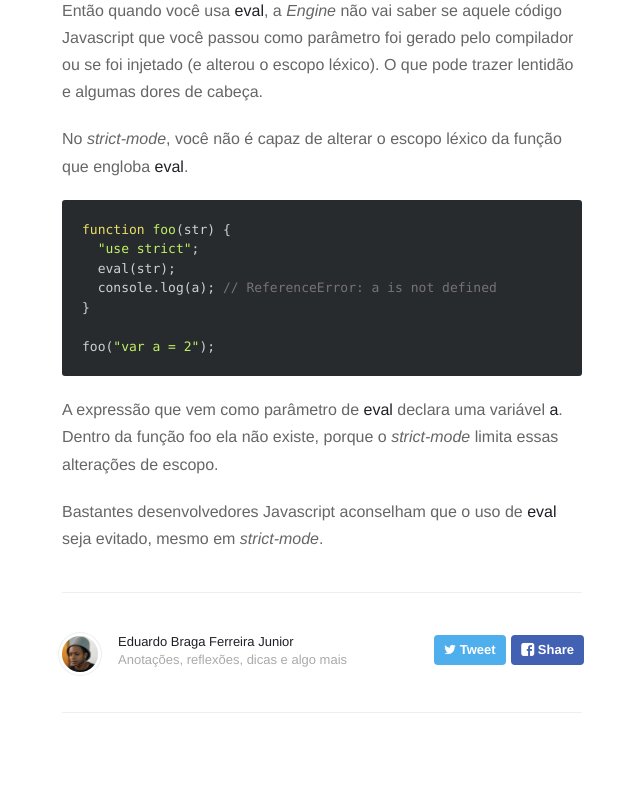
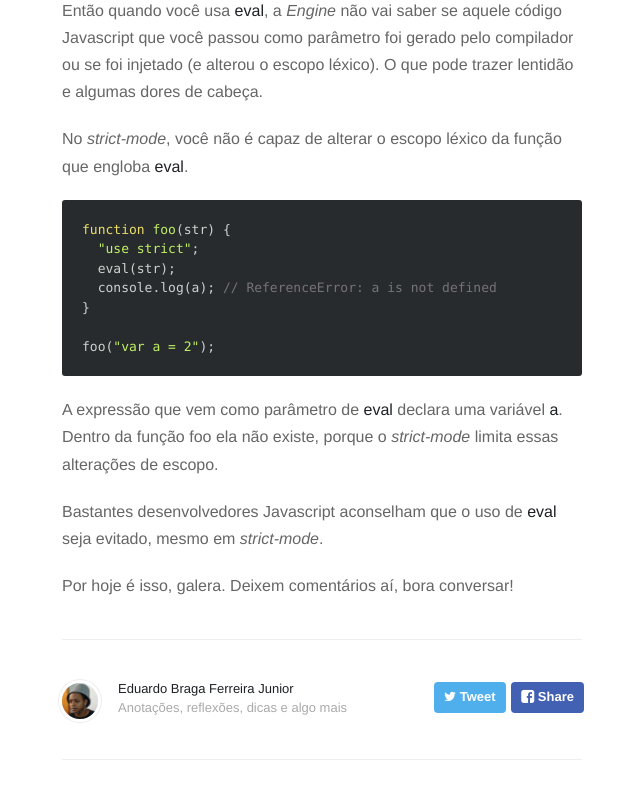
Before and after one commit to ebragaparah/ebragaparah.github.io, a Jekyll site: the page built from _posts/2015-12-29-por-que-nao-usar-eval-e-uma-boa-escolha.markdown, in a window 1280 px wide and 900 px high, scrolled down 1595 px. Shown: the top 799 px of the window, without its empty margins (318-958 px from the left). Built offline with Jekyll 4.4.1, drawn with Linux system fonts in a browser that asks for light colours; nearby versions of some CDN libraries; Markdown is read by kramdown in place of the engine named in the settings.

Commit message:
adicionando finalização do post

```diff
--- a/_posts/2015-12-29-por-que-nao-usar-eval-e-uma-boa-escolha.markdown
+++ b/_posts/2015-12-29-por-que-nao-usar-eval-e-uma-boa-escolha.markdown
@@ -48,3 +48,5 @@ foo("var a = 2");
 A expressão que vem como parâmetro de **eval** declara uma variável **a**. Dentro da função foo ela não existe, porque o *strict-mode* limita essas alterações de escopo.
 
 Bastantes desenvolvedores Javascript aconselham que o uso de **eval** seja evitado, mesmo em *strict-mode*.
+
+Por hoje é isso, galera. Deixem comentários aí, bora conversar!
```
